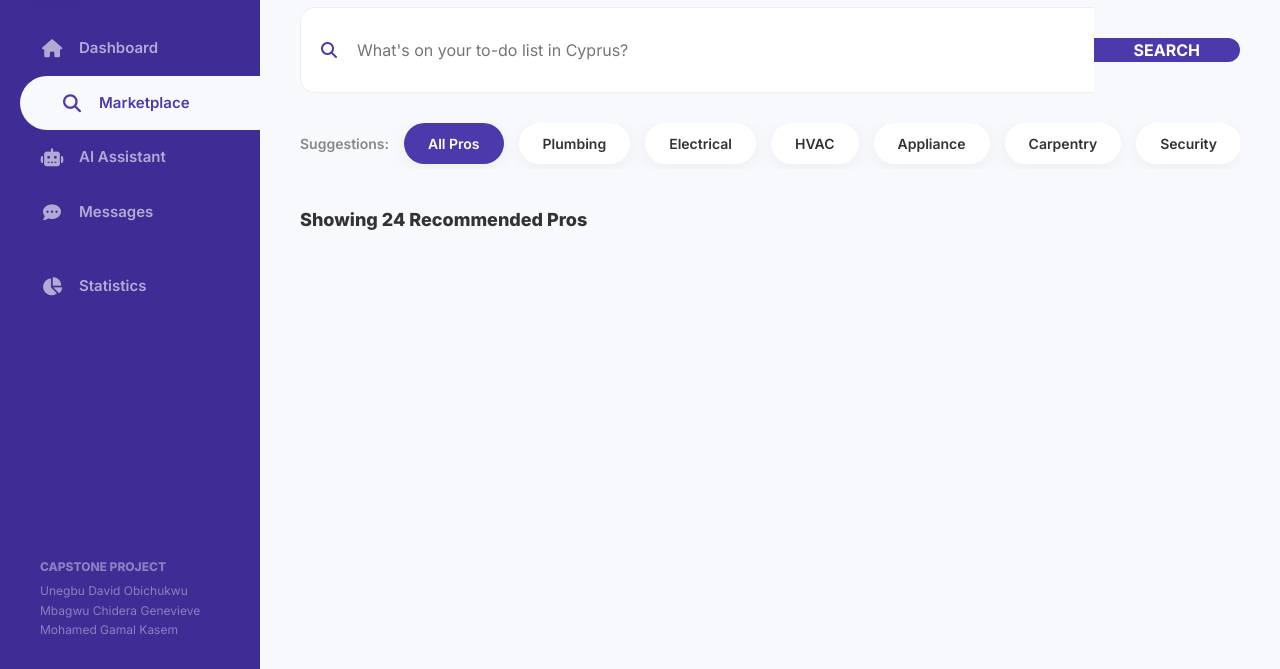
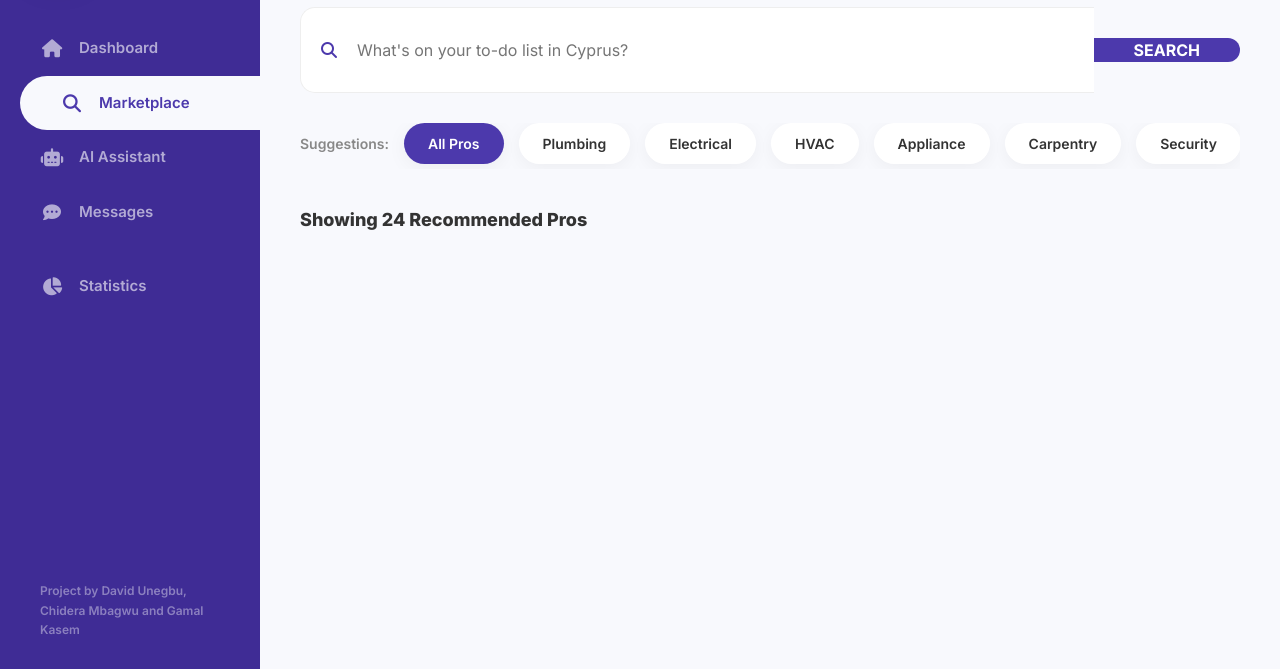
Before and after one commit to Retromadee/technicianservice, a plain HTML site: page index.html in a window 1280 px wide. Shown: the part 131-800 px from the top of the page. Drawn offline with nearby package versions, Linux system fonts and the light colour scheme; no server answers.

Commit message:
style: update sidebar footer text

```diff
--- a/index.html
+++ b/index.html
@@ -44,11 +44,9 @@
         </nav>
 
         <div class="sidebar-footer">
-            <div style="font-weight: 800; margin-bottom: 5px;">CAPSTONE PROJECT</div>
-            <div>Unegbu David Obichukwu</div>
-            <div>Mbagwu Chidera Genevieve</div>
-            <div>Mohamed Gamal Kasem</div>
-
+            <div style="font-weight: 600; line-height: 1.6;">
+                Project by David Unegbu, Chidera Mbagwu and Gamal Kasem
+            </div>
         </div>
     </div>
     <div class="sidebar-overlay" onclick="App.toggleSidebar()"></div>
```
